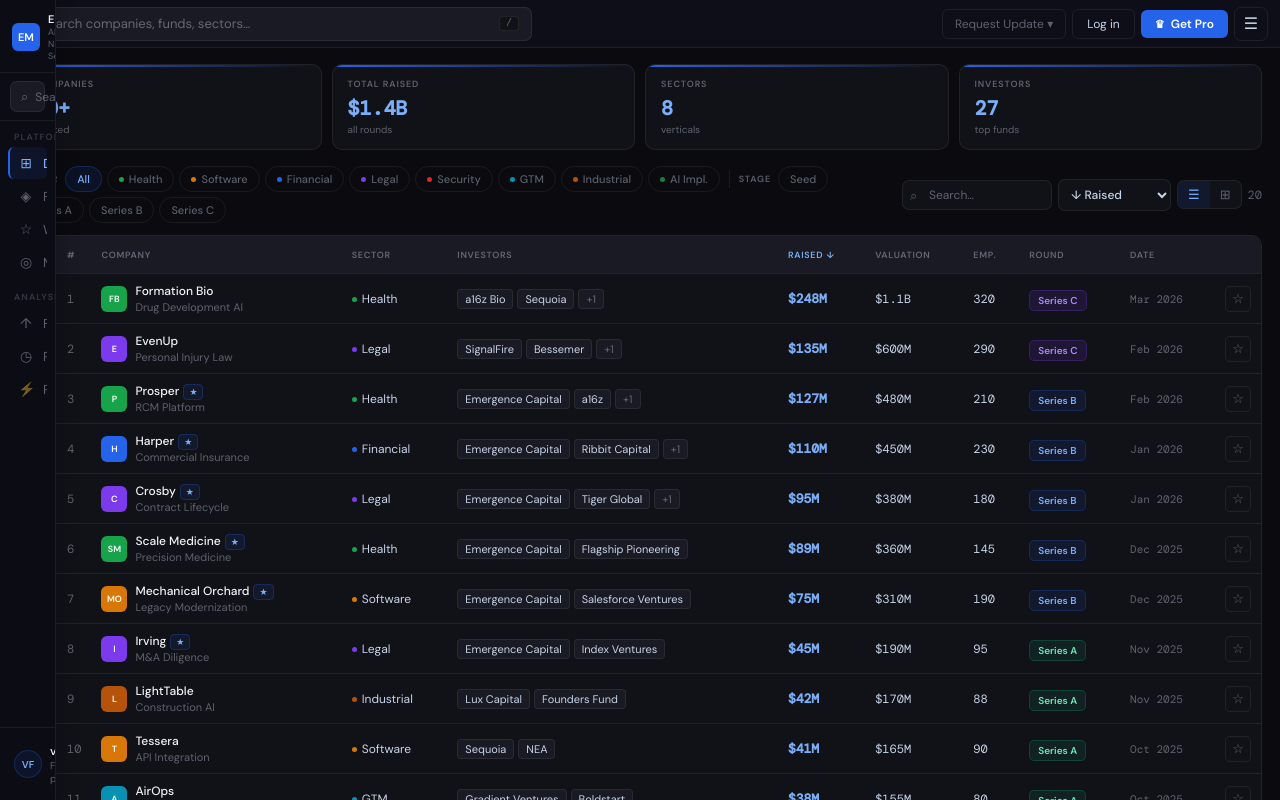
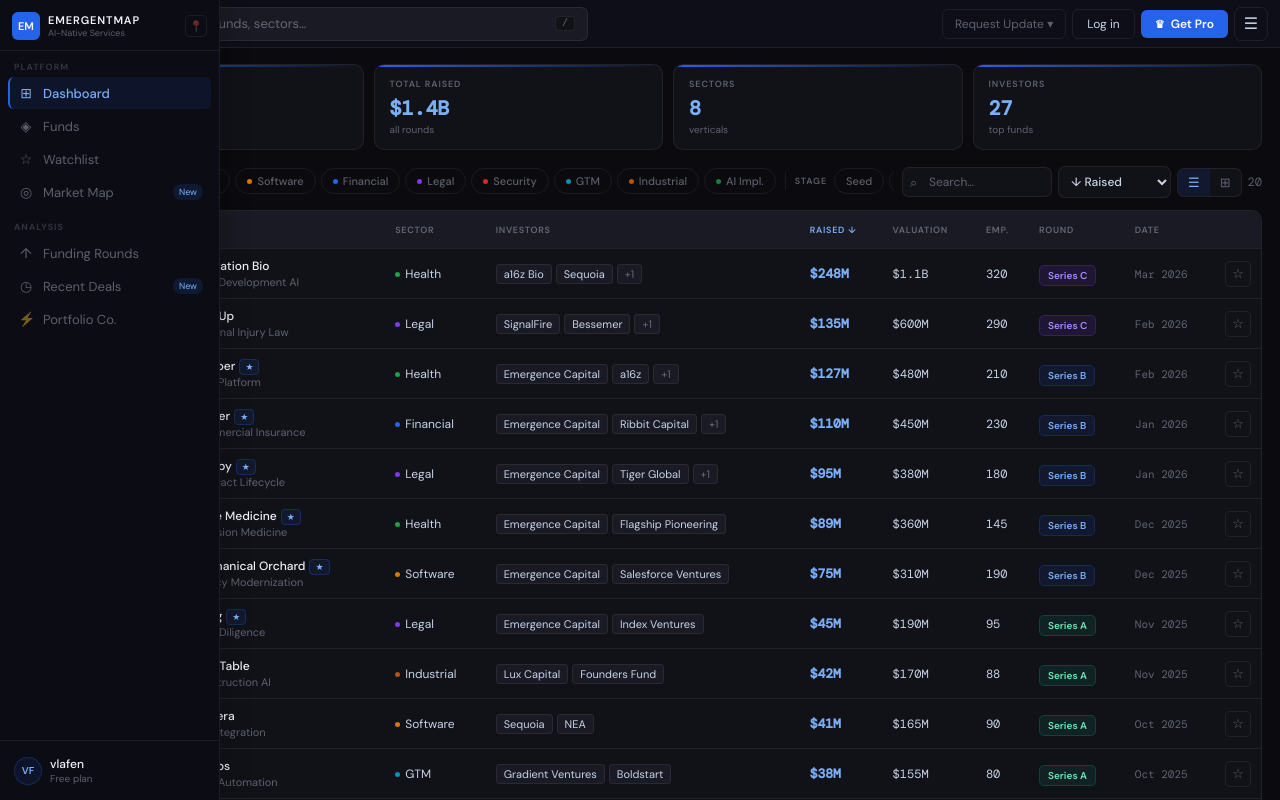
Before and after one commit to vlafen/emergence, a Next.js app: page /dashboard in a window 1280 px wide. Built offline with nearby package versions, Linux system fonts and the light colour scheme.

Commit message:
fix: remove sidebar search, single-line filters

```diff
--- a/app/(public)/dashboard/page.tsx
+++ b/app/(public)/dashboard/page.tsx
@@ -221,6 +221,8 @@
         input[type=checkbox]{accent-color:var(--ac);width:14px;height:14px;cursor:pointer}
         input::placeholder{color:var(--t3)}
         button:focus,select:focus{outline:none}
+        .filter-scroll{scrollbar-width:none;-ms-overflow-style:none}
+        .filter-scroll::-webkit-scrollbar{display:none}
         ::-webkit-scrollbar{width:4px;height:4px}
         ::-webkit-scrollbar-thumb{background:var(--border2);border-radius:2px}
         ::-webkit-scrollbar-track{background:transparent}
@@ -231,7 +233,7 @@
       <div data-theme={theme} style={{height:'100vh',display:'flex',overflow:'hidden',background:'var(--bg)',color:'var(--text)'}}>
 
         {/* ── SIDEBAR ── */}
-        <aside onMouseEnter={()=>{if(!pinned)setHovered(true)}} onMouseLeave={()=>setHovered(false)} style={{width:pinned?sw:56,flexShrink:0,background:'var(--sb-bg)',borderRight:'1px solid var(--border)',display:'flex',flexDirection:'column',height:'100vh',overflow:'hidden',position:hovered&&!pinned?'absolute':'relative',zIndex:50,transition:'width .2s ease',boxShadow:hovered&&!pinned?'4px 0 20px rgba(0,0,0,.2)':'none'}}>
+        <aside onMouseEnter={()=>{if(!pinned)setHovered(true)}} onMouseLeave={()=>setHovered(false)} style={{width:expanded?220:56,flexShrink:0,background:'var(--sb-bg)',borderRight:'1px solid var(--border)',display:'flex',flexDirection:'column',height:'100vh',overflow:'hidden',position:pinned?'relative':'absolute',zIndex:60,transition:'width .18s ease',boxShadow:hovered&&!pinned?'6px 0 24px rgba(0,0,0,.18)':'none'}}>
 
           {/* Logo + collapse button */}
           <div style={{display:'flex',alignItems:'center',gap:8,padding:'12px 12px 10px',borderBottom:'1px solid var(--border)',flexShrink:0}}>
@@ -248,22 +250,6 @@
               </button>
             )}
           </div>
-
-          {/* Search */}
-          {expanded&&(
-            <div style={{padding:'8px 10px',borderBottom:'1px solid var(--border)',flexShrink:0}}>
-              <div onClick={openCmd} style={{display:'flex',alignItems:'center',gap:7,padding:'6px 10px',background:'var(--bg3)',border:'1px solid var(--border)',borderRadius:7,cursor:'pointer'}}>
-                <span style={{fontSize:13,color:'var(--t3)'}}>⌕</span>
-                <span style={{fontSize:12,color:'var(--t3)',flex:1}}>Search…</span>
-                <span style={{fontSize:9,background:'var(--bg2)',border:'1px solid var(--border)',borderRadius:3,padding:'1px 5px',color:'var(--t3)'}}>⌘K</span>
-              </div>
-            </div>
-          )}
-          {!expanded&&(
-            <div style={{padding:'8px',borderBottom:'1px solid var(--border)',flexShrink:0}}>
-              <button onClick={openCmd} style={{width:36,height:32,borderRadius:7,border:'1px solid var(--border)',background:'var(--bg3)',cursor:'pointer',display:'flex',alignItems:'center',justifyContent:'center',fontSize:14,color:'var(--t3)',margin:'0 auto'}}>⌕</button>
-            </div>
-          )}
 
           {/* Nav */}
           <div style={{padding:'10px 8px 4px',overflow:'hidden'}}>
@@ -306,7 +292,7 @@
         </aside>
 
         {/* ── MAIN ── */}
-        <div style={{flex:1,display:'flex',flexDirection:'column',overflow:'hidden',marginLeft:hovered&&!pinned?0:0}}>
+        <div style={{flex:1,display:'flex',flexDirection:'column',overflow:'hidden',marginLeft:pinned?0:56}}>
 
           {/* TOPBAR */}
           <div style={{height:48,display:'flex',alignItems:'center',padding:'0 12px',background:'var(--topbar-bg)',borderBottom:'1px solid var(--border)',flexShrink:0,gap:8}}>
@@ -367,20 +353,22 @@
             </div>
 
             {/* FILTER BAR */}
-            <div style={{display:'flex',alignItems:'center',gap:8,marginBottom:12,flexWrap:'wrap'}}>
-              <div style={{display:'flex',alignItems:'center',gap:5,flex:1,flexWrap:'wrap'}}>
-                <span style={{fontSize:9,color:'var(--t3)',fontWeight:700,letterSpacing:'.1em',textTransform:'uppercase',marginRight:2}}>Sector</span>
+            <div style={{display:'flex',alignItems:'center',gap:8,marginBottom:12}}>
+              <div style={{display:'flex',alignItems:'center',gap:5,flex:1,overflow:'hidden'}}>
+                <div style={{display:'flex',alignItems:'center',gap:5,overflowX:'auto',paddingBottom:2,flexShrink:0}} className="filter-scroll">
+                  <span style={{fontSize:9,color:'var(--t3)',fontWeight:700,letterSpacing:'.1em',textTransform:'uppercase',marginRight:2,flexShrink:0}}>Sector</span>
                   {SECTS.map(s=>(
-                  <div key={s.n} className={`pill${sec===s.sl?' active':''}`} onClick={()=>setSec(sec===s.sl?'':s.sl)}>
+                    <div key={s.n} className={`pill${sec===s.sl?' active':''}`} onClick={()=>setSec(sec===s.sl?'':s.sl)} style={{flexShrink:0}}>
                       {s.n!=='All'&&<span style={{display:'inline-block',width:5,height:5,borderRadius:'50%',background:s.c,flexShrink:0}}/>}
                       {s.n}
                     </div>
                   ))}
                   <div style={{width:1,height:18,background:'var(--border)',margin:'0 4px',flexShrink:0}}/>
-                <span style={{fontSize:9,color:'var(--t3)',fontWeight:700,letterSpacing:'.1em',textTransform:'uppercase',marginRight:2}}>Stage</span>
+                  <span style={{fontSize:9,color:'var(--t3)',fontWeight:700,letterSpacing:'.1em',textTransform:'uppercase',marginRight:2,flexShrink:0}}>Stage</span>
                   {STAGES.map(st=>(
-                  <div key={st} className={`pill${stage===st?' active':''}`} onClick={()=>setStage(stage===st?'':st)}>{st}</div>
+                    <div key={st} className={`pill${stage===st?' active':''}`} onClick={()=>setStage(stage===st?'':st)} style={{flexShrink:0}}>{st}</div>
                   ))}
+                </div>
               </div>
               <div style={{display:'flex',alignItems:'center',gap:6,flexShrink:0}}>
                 <div style={{position:'relative'}}>
```
Lines whose indentation alone changed are shown as unchanged.
